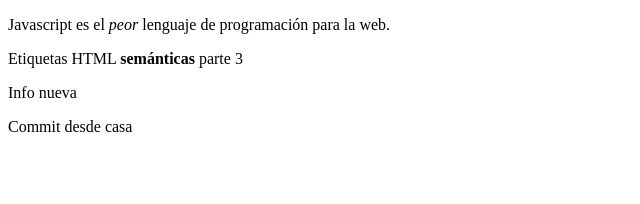
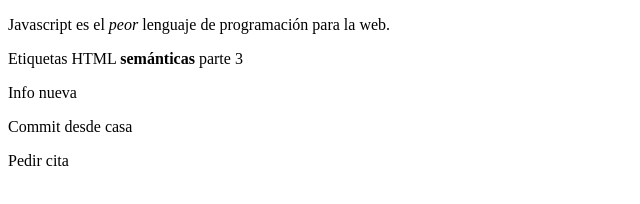
Before and after one commit to Roberprofe/ejemplogit-19, a plain HTML site: page index.html in a window 1280 px wide. Shown: the full height of the page, 0-640 px from the left. Drawn offline with Linux system fonts and the light colour scheme.

Commit message:
añadido pedir cita

```diff
--- a/index.html
+++ b/index.html
@@ -11,5 +11,6 @@
     Etiquetas HTML <strong>semánticas</strong> parte 3
     <p>Info nueva</p>
     <p>Commit desde casa</p>
+    <p>Pedir cita</p>
 </body>
 </html>
```
